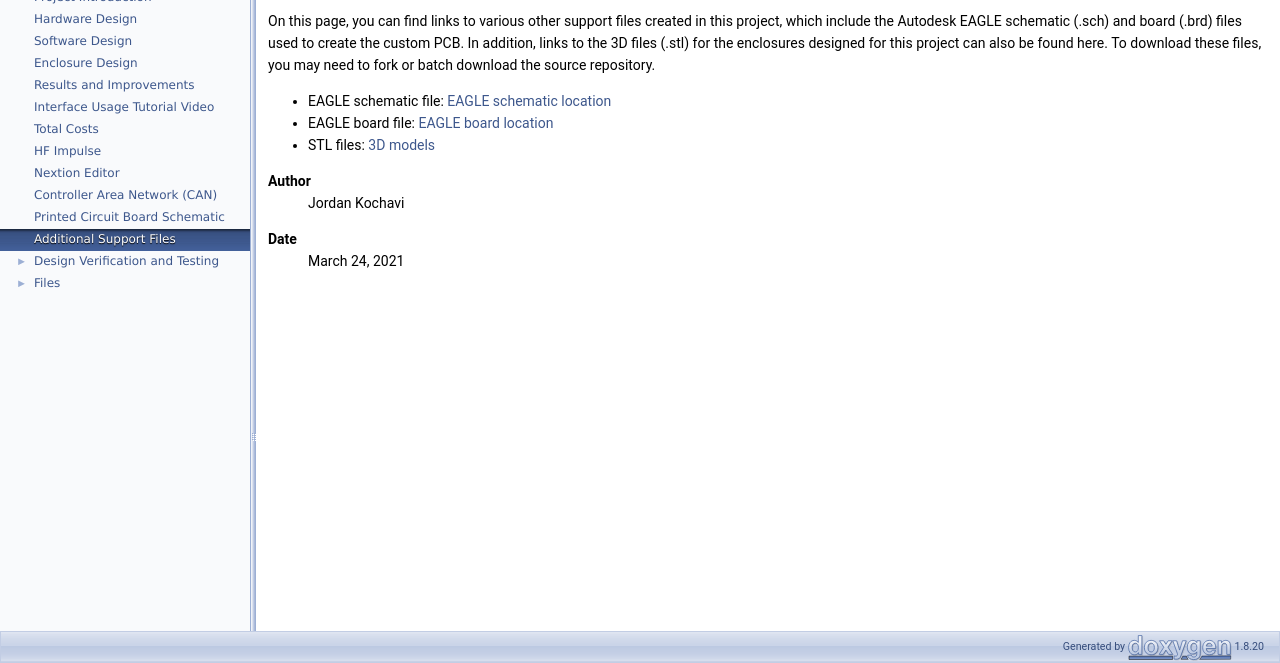
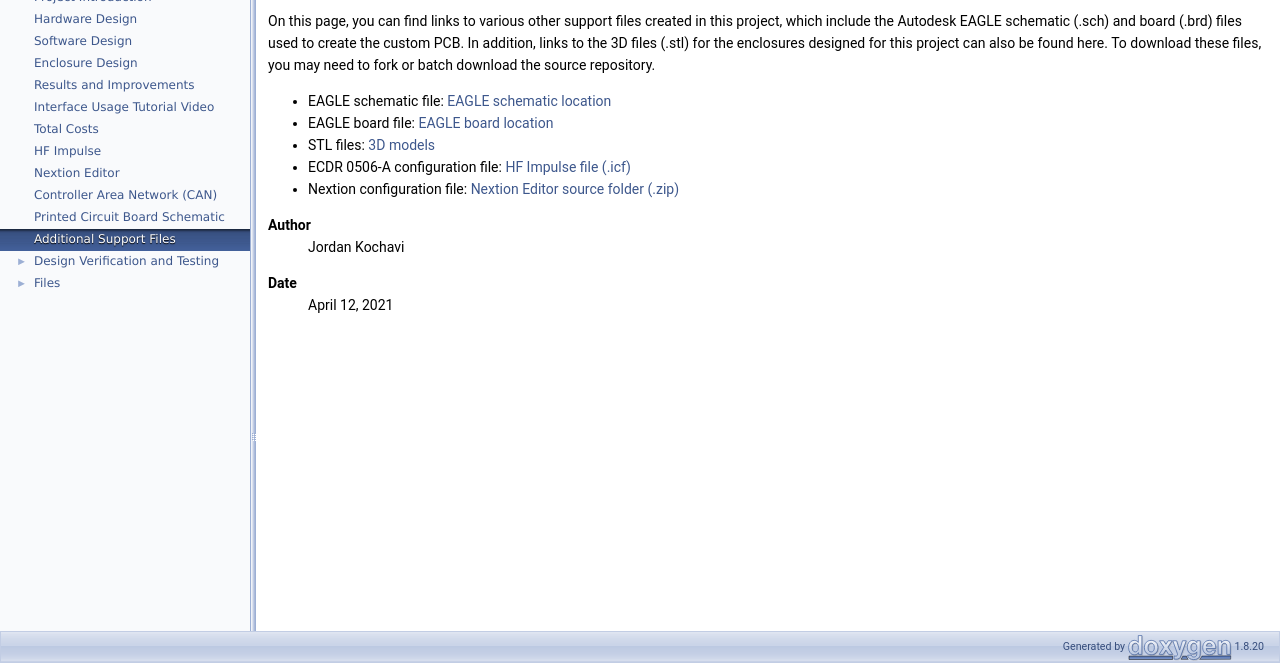
Before and after one commit to jkochavi/Fluid-Power-Controller, a plain HTML site: page docs/page6.html in a window 1280 px wide. Shown: the part 137-800 px from the top of the page. Drawn offline with Linux system fonts and the light colour scheme.

Commit message:
Added links to HF Impulse and Nextion files.

```diff
--- a/docs/page6.html
+++ b/docs/page6.html
@@ -102,9 +102,11 @@ $(document).ready(function(){initNavTree('page6.html',''); initResizable(); });
 <li>EAGLE schematic file: <a href="https://github.com/jkochavi/Fluid-Power-Controller/tree/master/EAGLE%20Files">EAGLE schematic location</a></li>
 <li>EAGLE board file: <a href="https://github.com/jkochavi/Fluid-Power-Controller/tree/master/EAGLE%20Files">EAGLE board location</a></li>
 <li>STL files: <a href="https://github.com/jkochavi/Fluid-Power-Controller/tree/master/STL%20Files">3D models</a></li>
+<li>ECDR 0506-A configuration file: <a href="https://github.com/jkochavi/Fluid-Power-Controller/blob/master/HF%20Impulse%20%26%20Nextion%20Files/Soulenoid%20Cycle%20V1%204-3-21.icf">HF Impulse file (.icf)</a></li>
+<li>Nextion configuration file: <a href="https://github.com/jkochavi/Fluid-Power-Controller/blob/master/HF%20Impulse%20%26%20Nextion%20Files/Soulenoid%20Cycle%20Nextion%20Interface-20210412T184813Z-001.zip">Nextion Editor source folder (.zip)</a></li>
 </ul>
 <dl class="section author"><dt>Author</dt><dd>Jordan Kochavi </dd></dl>
-<dl class="section date"><dt>Date</dt><dd>March 24, 2021 </dd></dl>
+<dl class="section date"><dt>Date</dt><dd>April 12, 2021 </dd></dl>
 </div></div><!-- contents -->
 </div><!-- PageDoc -->
 </div><!-- doc-content -->
```
